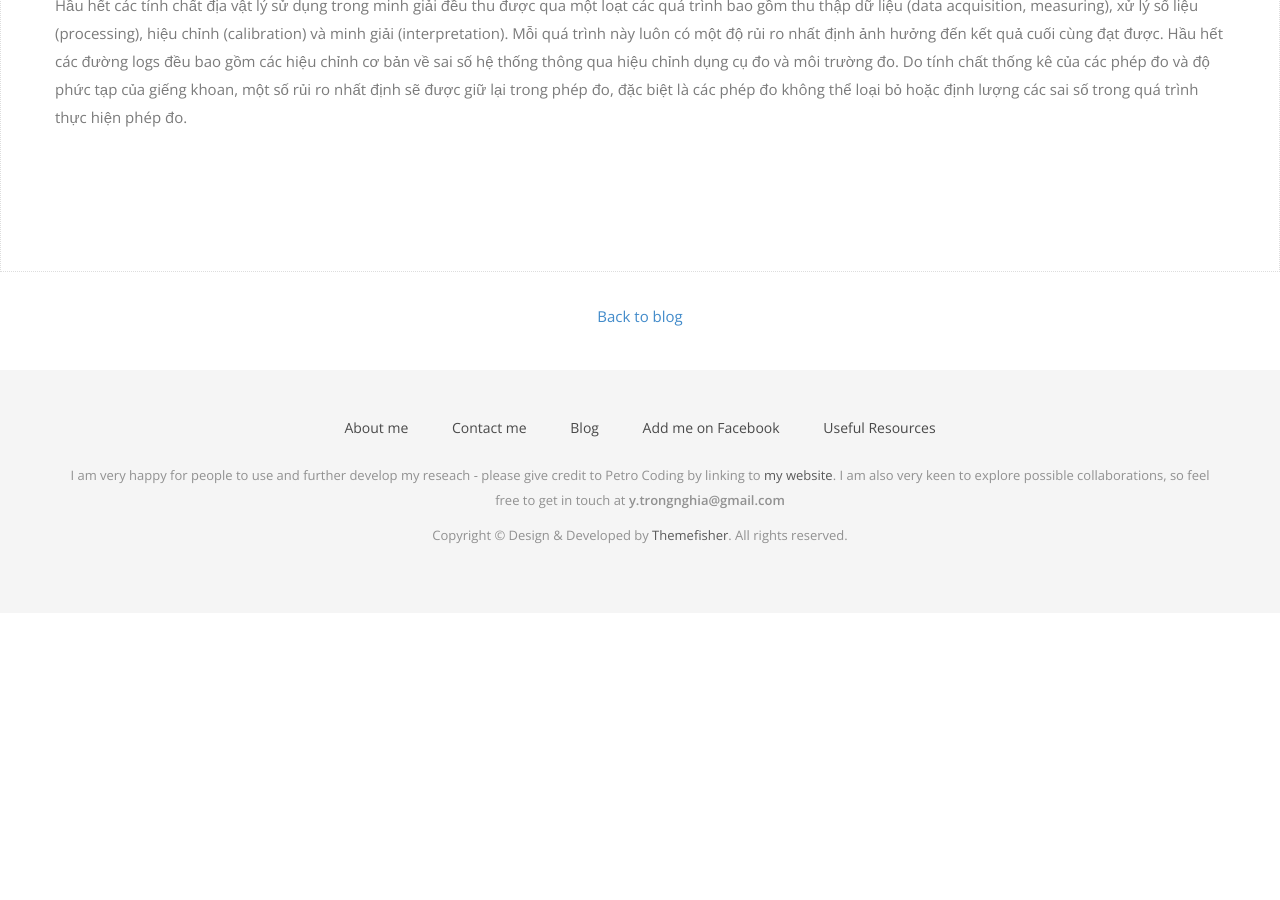
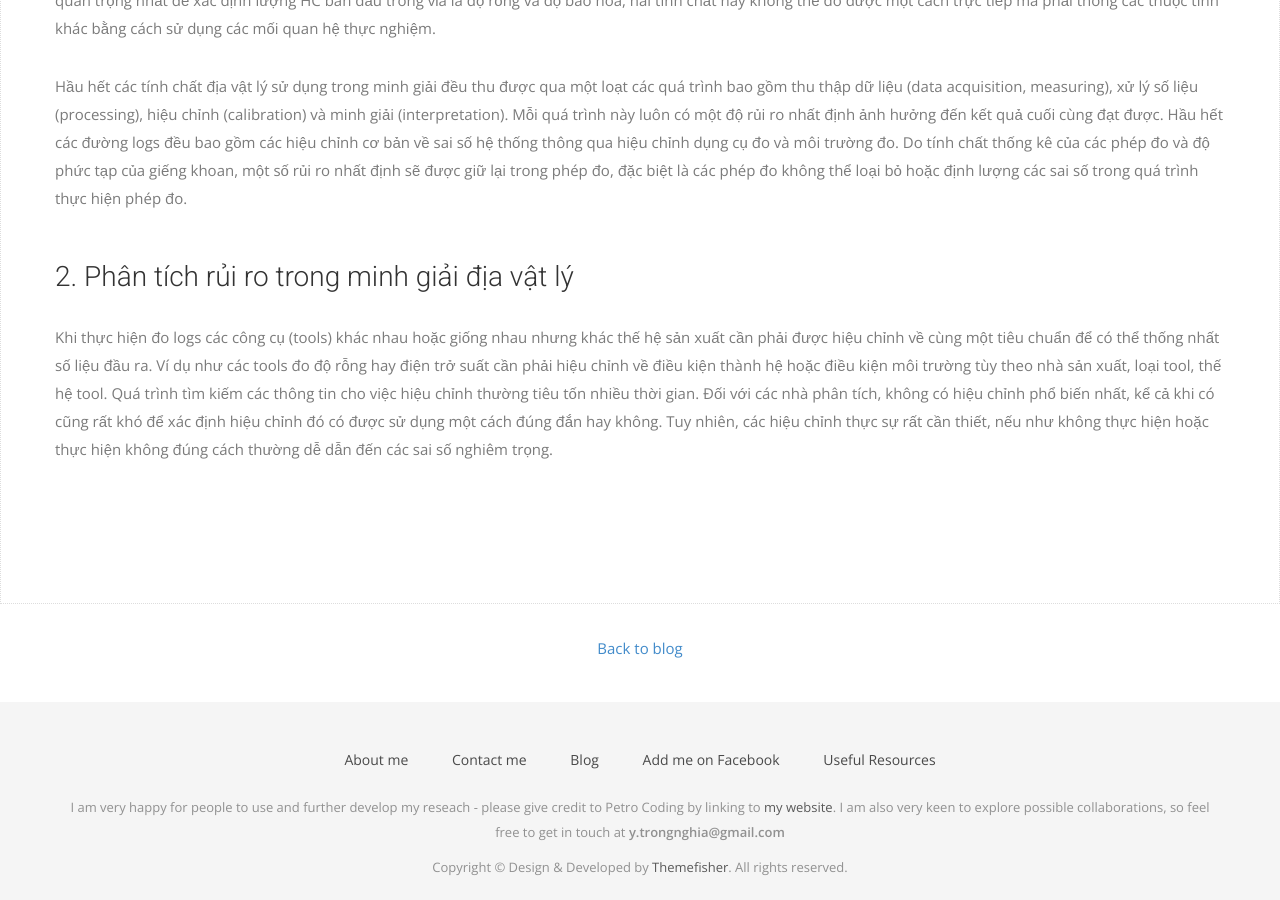
Before and after one commit to YanGBloG/superseded, a Jekyll site: the page built from _posts/2019-05-02-uncertainty-analysis.md, in a window 1280 px wide and 900 px high, scrolled down 1243 px. Built offline with Jekyll 4.4.1, drawn with Linux system fonts in a browser that asks for light colours; nearby versions of some CDN libraries; some web fonts are replaced; library files that are not in the unit come from our copies; before the commit the page ends 1856 px from its top, so only the background shows below that; some of the changed text lies outside the part shown.

Commit message:
Add files via upload

```diff
--- a/_posts/2019-05-02-uncertainty-analysis.md
+++ b/_posts/2019-05-02-uncertainty-analysis.md
@@ -8,9 +8,12 @@ tags : [petrophysic, data analysis]
 ### Nội dung bài viết
 <!-- TOC -->
 ### <a href="#-gioi-thieu-chung">1. Giới thiệu chung</a>
+### <a href="#-phan-tich-rui-ro-minh-giai-dia-vat-ly">2. Phân tích rủi ro trong minh giải địa vật lý</a>
 <!-- END TOC -->
 
 Trước khi đi vào series phân tích rủi ro của mô phỏng vỉa với well log và địa vật lý, tôi xin đi vào một số lý thuyết cơ bản trước.
+
+<a name="-gioi-thieu-chung"></a>
 
 ### 1. Giới thiệu chung
 
@@ -23,3 +26,9 @@ Phương pháp đo log đầu tiên được sử dụng là đo đường log
 Thứ hai, các dụng cụ đo log không thể đo trực tiếp các tính chất địa vật lý cho mô phỏng vỉa hay đánh giá hàm lượng hydrocarbon (HC) trong vỉa. Ví dụ, hai tính chất quan trọng nhất để xác định lượng HC ban đầu trong vỉa là độ rỗng và độ bão hòa, hai tính chất này không thể đo được một cách trực tiếp mà phải thông các thuộc tính khác bằng cách sử dụng các mối quan hệ thực nghiệm.
 
 Hầu hết các tính chất địa vật lý sử dụng trong minh giải đều thu được qua một loạt các quá trình bao gồm thu thập dữ liệu (data acquisition, measuring), xử lý số liệu (processing), hiệu chỉnh (calibration) và minh giải (interpretation). Mỗi quá trình này luôn có một độ rủi ro nhất định ảnh hưởng đến kết quả cuối cùng đạt được. Hầu hết các đường logs đều bao gồm các hiệu chỉnh cơ bản về sai số hệ thống thông qua hiệu chỉnh dụng cụ đo và môi trường đo. Do tính chất thống kê của các phép đo và độ phức tạp của giếng khoan, một số rủi ro nhất định sẽ được giữ lại trong phép đo, đặc biệt là các phép đo không thể loại bỏ hoặc định lượng các sai số trong quá trình thực hiện phép đo.
+
+<a name="-phan-tich-rui-ro-minh-giai-dia-vat-ly"></a>
+
+### 2. Phân tích rủi ro trong minh giải địa vật lý
+
+Khi thực hiện đo logs các công cụ (tools) khác nhau hoặc giống nhau nhưng khác thế hệ sản xuất cần phải được hiệu chỉnh về cùng một tiêu chuẩn để có thể thống nhất số liệu đầu ra. Ví dụ như các tools đo độ rỗng hay điện trở suất cần phải hiệu chỉnh về điều kiện thành hệ hoặc điều kiện môi trường tùy theo nhà sản xuất, loại tool, thế hệ tool. Quá trình tìm kiếm các thông tin cho việc hiệu chỉnh thường tiêu tốn nhiều thời gian. Đối với các nhà phân tích, không có hiệu chỉnh phổ biến nhất, kể cả khi có cũng rất khó để xác định hiệu chỉnh đó có được sử dụng một cách đúng đắn hay không. Tuy nhiên, các hiệu chỉnh thực sự rất cần thiết, nếu như không thực hiện hoặc thực hiện không đúng cách thường dễ dẫn đến các sai số nghiêm trọng.
```
